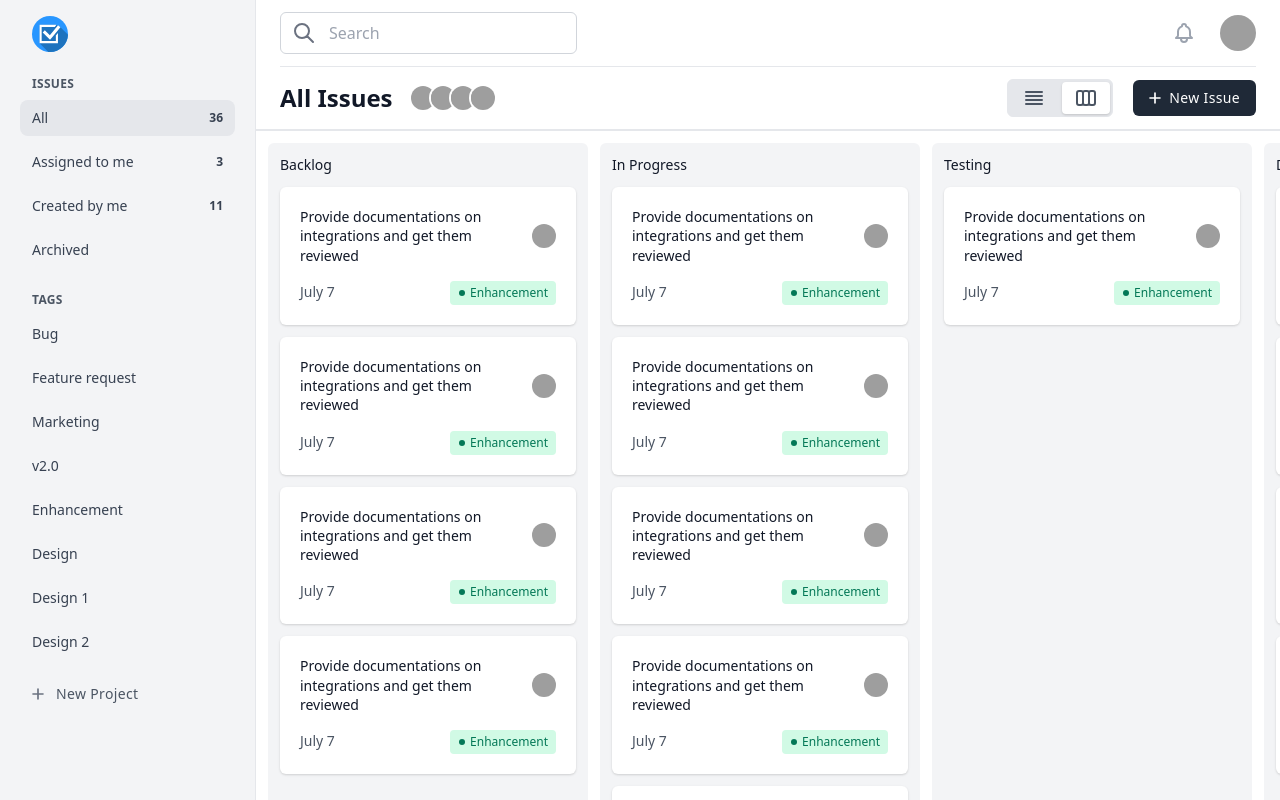
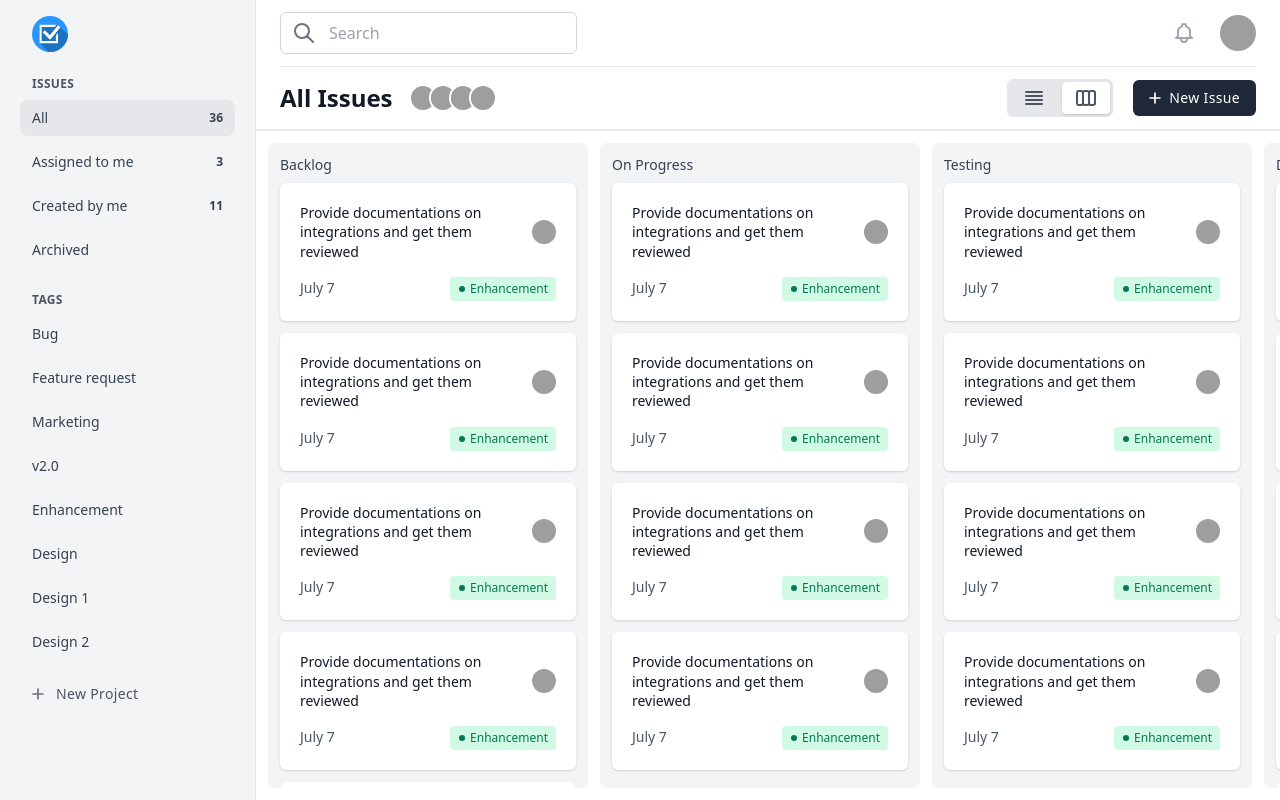
Before and after one commit to sibasishm/jira-clone, a Next.js app: page / in a window 1280 px wide. Built offline with nearby package versions, Linux system fonts and the light colour scheme; grey boxes are pictures that could not be loaded; a web font is replaced by a local one.

Commit message:
vertical scroll in columns

```diff
--- /dev/null
+++ b/components/column.js
@@ -0,0 +1,25 @@
+function Column({ children }) {
+	return (
+		<section className='flex flex-col flex-shrink-0 bg-gray-100 rounded-md w-80'>
+			{children}
+		</section>
+	);
+}
+
+Column.Header = function ColumnHeader({ children }) {
+	return (
+		<h3 className='flex-shrink-0 p-3 pb-1 text-sm font-medium text-gray-700'>
+			{children}
+		</h3>
+	);
+};
+
+Column.Body = function ColumnBody({ children }) {
+	return (
+		<div className='flex-1 overflow-y-auto'>
+			<ol className='p-3 pt-1 space-y-3'>{children}</ol>
+		</div>
+	);
+};
+
+export default Column;
--- a/pages/index.js
+++ b/pages/index.js
@@ -1,6 +1,7 @@
 import Head from 'next/head';
 import Avatar from '../components/avatar';
 import Card from '../components/card';
+import Column from '../components/column';
 import Nav from '../components/nav';
 
 const issues = [
@@ -219,50 +220,57 @@ export default function IndexPage() {
 						</header>
 					</div>
 					<main className='flex-1 overflow-auto'>
-						<div className='inline-flex p-3 space-x-3'>
-							<section className='flex-shrink-0 p-3 bg-gray-100 rounded-md w-80'>
-								<h3 className='text-sm font-medium'>Backlog</h3>
-								<ol>
+						<div className='inline-flex h-full p-3 space-x-3 overflow-hidden'>
+							<Column>
+								<Column.Header>Backlog</Column.Header>
+								<Column.Body>
 									{users.map(user => (
-										<li key={user.name} className='my-3'>
-											<Card />
-										</li>
-									))}
-								</ol>
-							</section>
-							<section className='flex-shrink-0 p-3 bg-gray-100 rounded-md w-80'>
-								<h3 className='text-sm font-medium'>In Progress</h3>
-								<ol>
-									{users.map(user => (
-										<li key={user.name} className='my-3'>
+										<li key={user.name}>
 											<Card />
 										</li>
 									))}
 									{users.map(user => (
-										<li key={user.name} className='my-3'>
+										<li key={user.name}>
 											<Card />
 										</li>
 									))}
-								</ol>
-							</section>
-							<section className='flex-shrink-0 p-3 bg-gray-100 rounded-md w-80'>
-								<h3 className='text-sm font-medium'>Testing</h3>
-								<ol>
-									<li className='my-3'>
-										<Card />
-									</li>
-								</ol>
-							</section>
-							<section className='flex-shrink-0 p-3 bg-gray-100 rounded-md w-80'>
-								<h3 className='text-sm font-medium'>Deployed</h3>
-								<ol>
+								</Column.Body>
+							</Column>
+							<Column>
+								<Column.Header>On Progress</Column.Header>
+								<Column.Body>
 									{users.map(user => (
-										<li key={user.name} className='my-3'>
+										<li key={user.name}>
 											<Card />
 										</li>
 									))}
-								</ol>
-							</section>
+								</Column.Body>
+							</Column>
+							<Column>
+								<Column.Header>Testing</Column.Header>
+								<Column.Body>
+									{users.map(user => (
+										<li key={user.name}>
+											<Card />
+										</li>
+									))}
+								</Column.Body>
+							</Column>
+							<Column>
+								<Column.Header>Deployed</Column.Header>
+								<Column.Body>
+									{users.map(user => (
+										<li key={user.name}>
+											<Card />
+										</li>
+									))}
+									{users.map(user => (
+										<li key={user.name}>
+											<Card />
+										</li>
+									))}
+								</Column.Body>
+							</Column>
 						</div>
 					</main>
 				</div>
```
